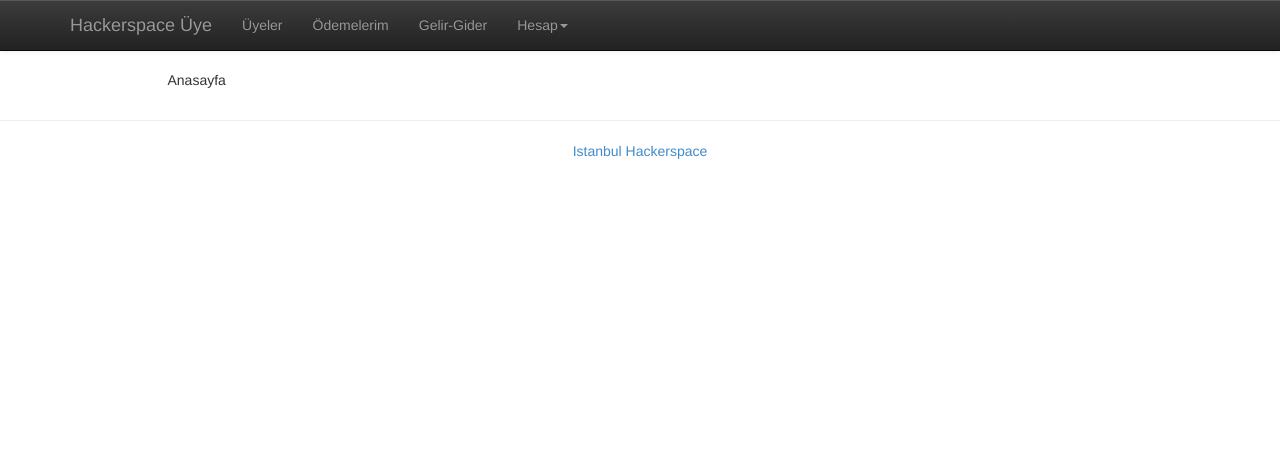
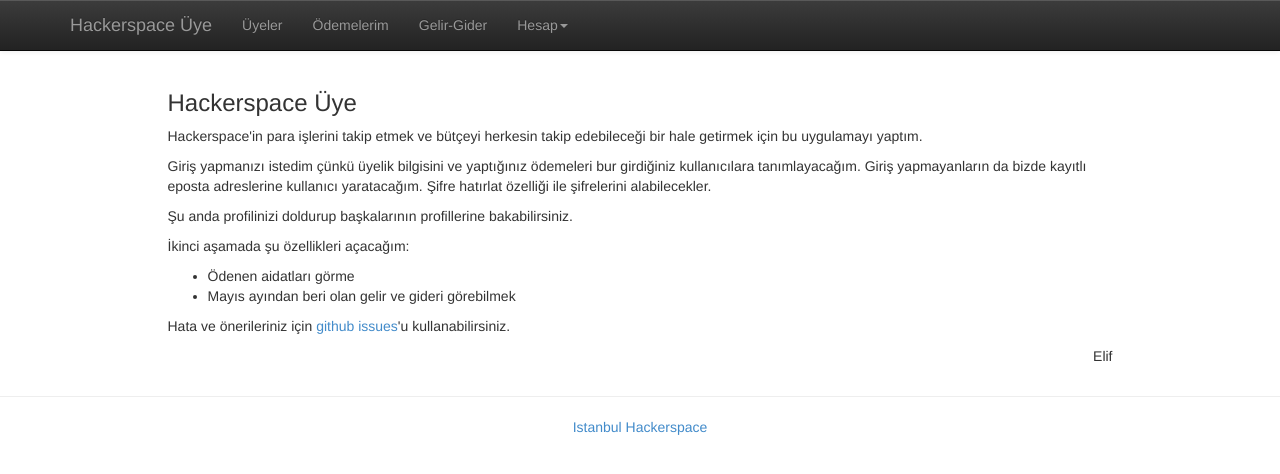
Before and after one commit to elifkus/Hackerhane, a Django app: page / in a window 1280 px wide. Shown: the top 474 px of the page. Run offline with Django 3.2, Linux system fonts and the light colour scheme; the visitor is signed in with stand-in values (Sample User, id 1); parts of the project's set-up code (start-up, migrations or seed data) failed here and were passed over; some libraries are stand-ins or nearby versions.

Commit message:
Added welcome text to main page

```diff
--- a/src/members/templates/index.html
+++ b/src/members/templates/index.html
@@ -1,5 +1,16 @@
 {% extends "base.html" %}
 
 {% block content %}
-<p>Anasayfa</p>
+<h3>Hackerspace Üye</h3>
+<p>Hackerspace'in para işlerini takip etmek ve bütçeyi herkesin takip edebileceği bir hale getirmek için bu uygulamayı yaptım.</p>
+<p>Giriş yapmanızı istedim çünkü üyelik bilgisini ve yaptığınız ödemeleri bur girdiğiniz kullanıcılara tanımlayacağım. Giriş yapmayanların da bizde kayıtlı eposta adreslerine kullanıcı yaratacağım. Şifre hatırlat özelliği ile şifrelerini alabilecekler.  </p>
+<p>Şu anda profilinizi doldurup başkalarının profillerine bakabilirsiniz.</p>
+<p>İkinci aşamada şu özellikleri açacağım:</p>
+<ul>
+	<li>Ödenen aidatları görme</li>
+	<li>Mayıs ayından beri olan gelir ve gideri görebilmek</li>
+</ul>
+<p></p>
+<p>Hata ve önerileriniz için <a href="https://github.com/elifkus/Hackerhane/issues">github issues</a>'u kullanabilirsiniz.</p>
+<p class="text-right">Elif</p>
 {% endblock content %}
```
